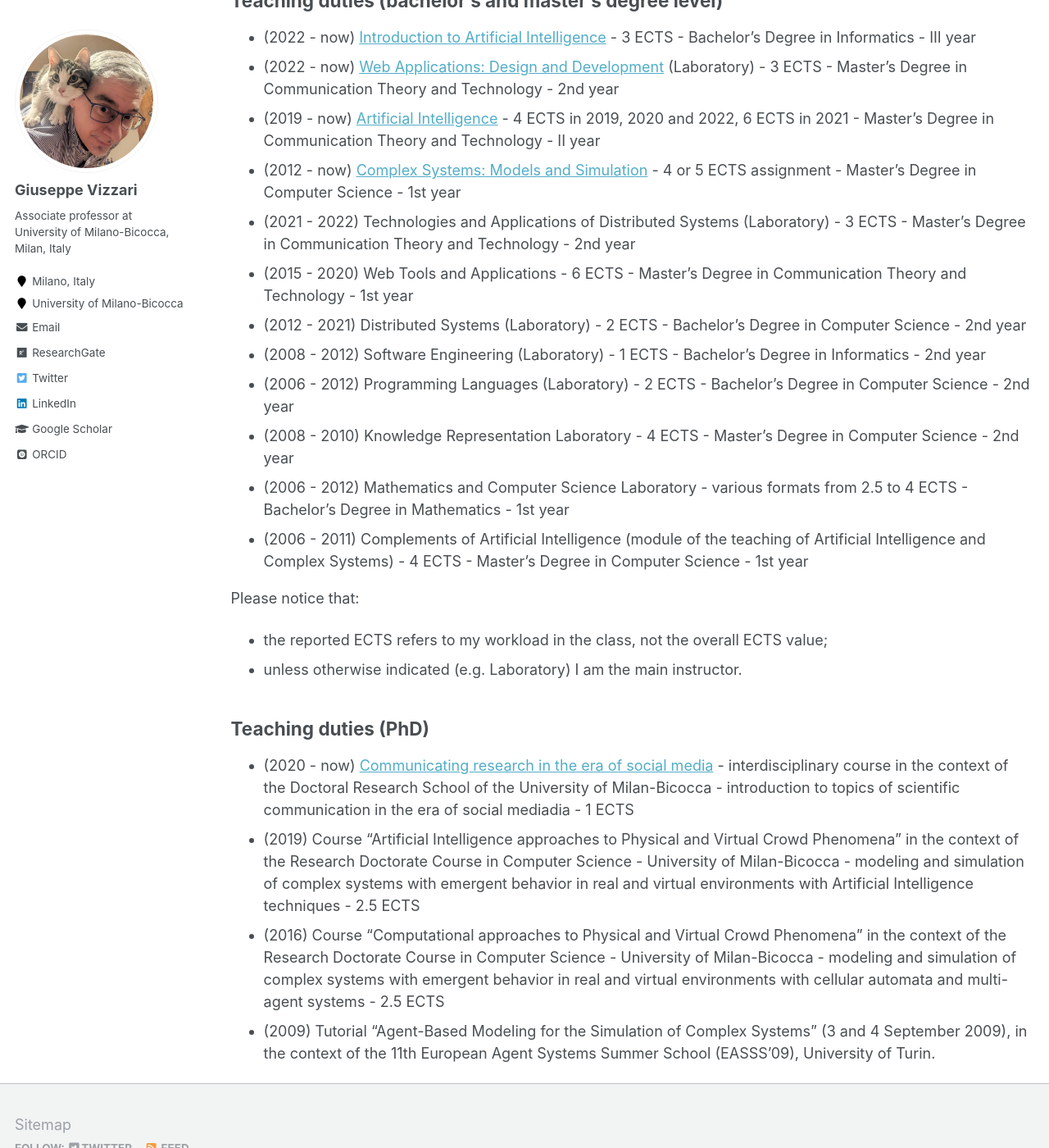
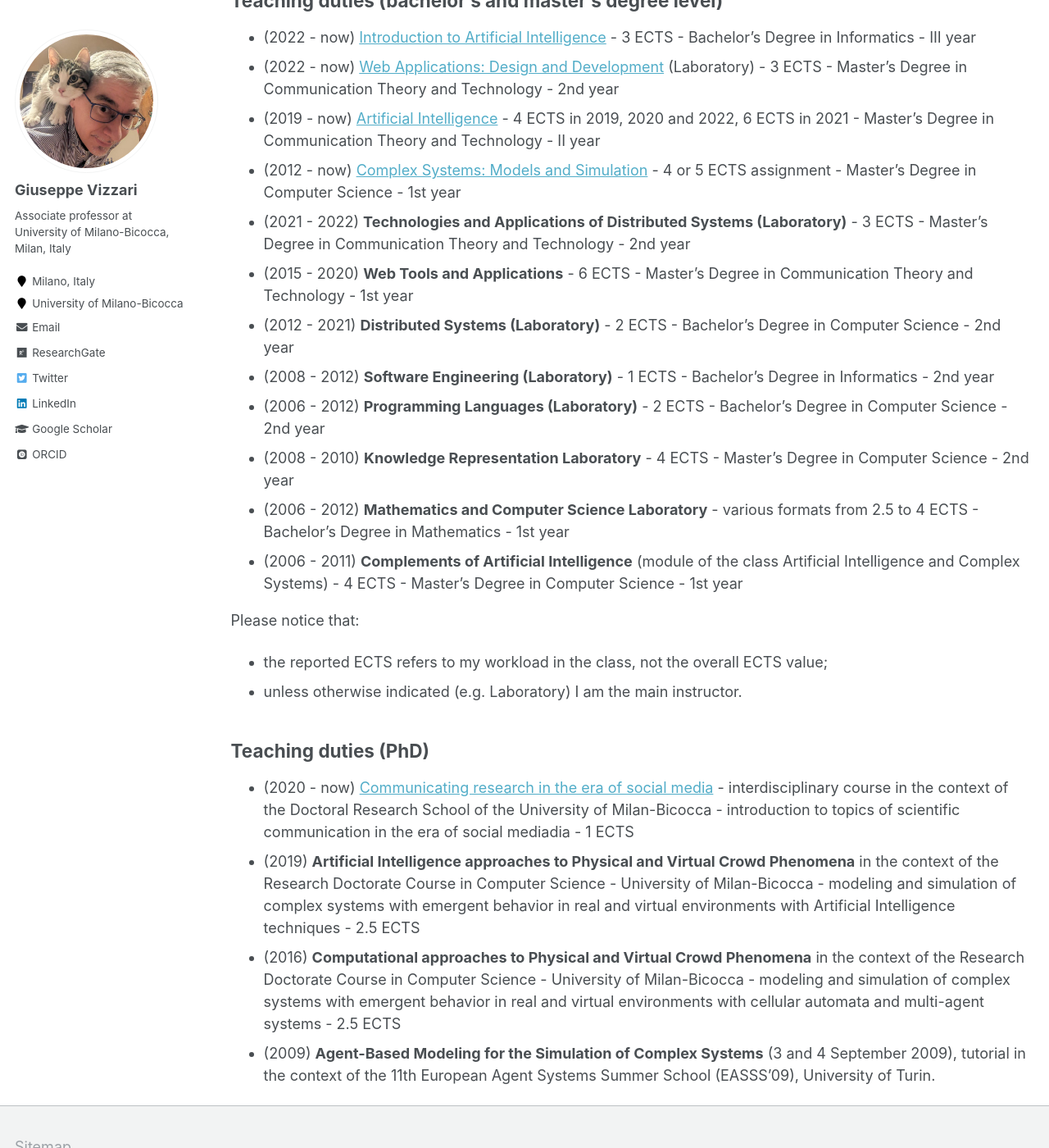
Before and after one commit to GiuseppeVizzari/GiuseppeVizzari.github.io, a Jekyll site: the page built from _pages/teaching.md, in a window 1280 px wide and 1400 px high, scrolled down 204 px. Shown: the whole window at 82% size. Built offline with Jekyll 4.4.1, drawn with Linux system fonts in a browser that asks for light colours; some web fonts are replaced.

Commit message:
Again teaching

```diff
--- a/_pages/teaching.md
+++ b/_pages/teaching.md
@@ -10,14 +10,14 @@ author_profile: true
 - (2022 - now) [Web Applications: Design and Development](https://elearning.unimib.it/course/info.php?id=51512#en) (Laboratory) - 3 ECTS - Master's Degree in Communication Theory and Technology - 2nd year
 - (2019 - now) [Artificial Intelligence](https://elearning.unimib.it/course/info.php?id=51520#en) - 4 ECTS in 2019, 2020 and 2022, 6 ECTS in 2021 - Master's Degree in Communication Theory and Technology - II year
 - (2012 - now) [Complex Systems: Models and Simulation](https://elearning.unimib.it/course/info.php?id=51465#en) - 4 or 5 ECTS assignment - Master's Degree in Computer Science - 1st year
-- (2021 - 2022) Technologies and Applications of Distributed Systems (Laboratory) - 3 ECTS - Master's Degree in Communication Theory and Technology - 2nd year
-- (2015 - 2020) Web Tools and Applications - 6 ECTS - Master's Degree in Communication Theory and Technology - 1st year
-- (2012 - 2021) Distributed Systems (Laboratory) - 2 ECTS - Bachelor's Degree in Computer Science - 2nd year
-- (2008 - 2012) Software Engineering (Laboratory) - 1 ECTS - Bachelor's Degree in Informatics - 2nd year
-- (2006 - 2012) Programming Languages (Laboratory) - 2 ECTS - Bachelor's Degree in Computer Science - 2nd year
-- (2008 - 2010) Knowledge Representation Laboratory - 4 ECTS - Master's Degree in Computer Science - 2nd year
-- (2006 - 2012) Mathematics and Computer Science Laboratory - various formats from 2.5 to 4 ECTS - Bachelor's Degree in Mathematics - 1st year
-- (2006 - 2011) Complements of Artificial Intelligence (module of the teaching of Artificial Intelligence and Complex Systems) - 4 ECTS - Master's Degree in Computer Science - 1st year
+- (2021 - 2022) __Technologies and Applications of Distributed Systems (Laboratory)__ - 3 ECTS - Master's Degree in Communication Theory and Technology - 2nd year
+- (2015 - 2020) __Web Tools and Applications__ - 6 ECTS - Master's Degree in Communication Theory and Technology - 1st year
+- (2012 - 2021) __Distributed Systems (Laboratory)__ - 2 ECTS - Bachelor's Degree in Computer Science - 2nd year
+- (2008 - 2012) __Software Engineering (Laboratory)__ - 1 ECTS - Bachelor's Degree in Informatics - 2nd year
+- (2006 - 2012) __Programming Languages (Laboratory)__ - 2 ECTS - Bachelor's Degree in Computer Science - 2nd year
+- (2008 - 2010) __Knowledge Representation Laboratory__ - 4 ECTS - Master's Degree in Computer Science - 2nd year
+- (2006 - 2012) __Mathematics and Computer Science Laboratory__ - various formats from 2.5 to 4 ECTS - Bachelor's Degree in Mathematics - 1st year
+- (2006 - 2011) __Complements of Artificial Intelligence__ (module of the class Artificial Intelligence and Complex Systems) - 4 ECTS - Master's Degree in Computer Science - 1st year
 
 Please notice that:
 - the reported ECTS refers to my workload in the class, not the overall ECTS value;
@@ -25,6 +25,6 @@ Please notice that:
 
 ## Teaching duties (PhD)
 - (2020 - now) [Communicating research in the era of social media](https://elearning.unimib.it/course/info.php?id=52835#en) - interdisciplinary course in the context of the Doctoral Research School of the University of Milan-Bicocca - introduction to topics of scientific communication in the era of social mediadia - 1 ECTS
-- (2019) Course “Artificial Intelligence approaches to Physical and Virtual Crowd Phenomena” in the context of the Research Doctorate Course in Computer Science - University of Milan-Bicocca - modeling and simulation of complex systems with emergent behavior in real and virtual environments with Artificial Intelligence techniques - 2.5 ECTS
-- (2016) Course “Computational approaches to Physical and Virtual Crowd Phenomena” in the context of the Research Doctorate Course in Computer Science - University of Milan-Bicocca - modeling and simulation of complex systems with emergent behavior in real and virtual environments with cellular automata and multi-agent systems - 2.5 ECTS
-- (2009) Tutorial “Agent-Based Modeling for the Simulation of Complex Systems” (3 and 4 September 2009), in the context of the 11th European Agent Systems Summer School (EASSS’09), University of Turin.
+- (2019) __Artificial Intelligence approaches to Physical and Virtual Crowd Phenomena__ in the context of the Research Doctorate Course in Computer Science - University of Milan-Bicocca - modeling and simulation of complex systems with emergent behavior in real and virtual environments with Artificial Intelligence techniques - 2.5 ECTS
+- (2016) __Computational approaches to Physical and Virtual Crowd Phenomena__ in the context of the Research Doctorate Course in Computer Science - University of Milan-Bicocca - modeling and simulation of complex systems with emergent behavior in real and virtual environments with cellular automata and multi-agent systems - 2.5 ECTS
+- (2009) __Agent-Based Modeling for the Simulation of Complex Systems__ (3 and 4 September 2009), tutorial in the context of the 11th European Agent Systems Summer School (EASSS’09), University of Turin.
```
